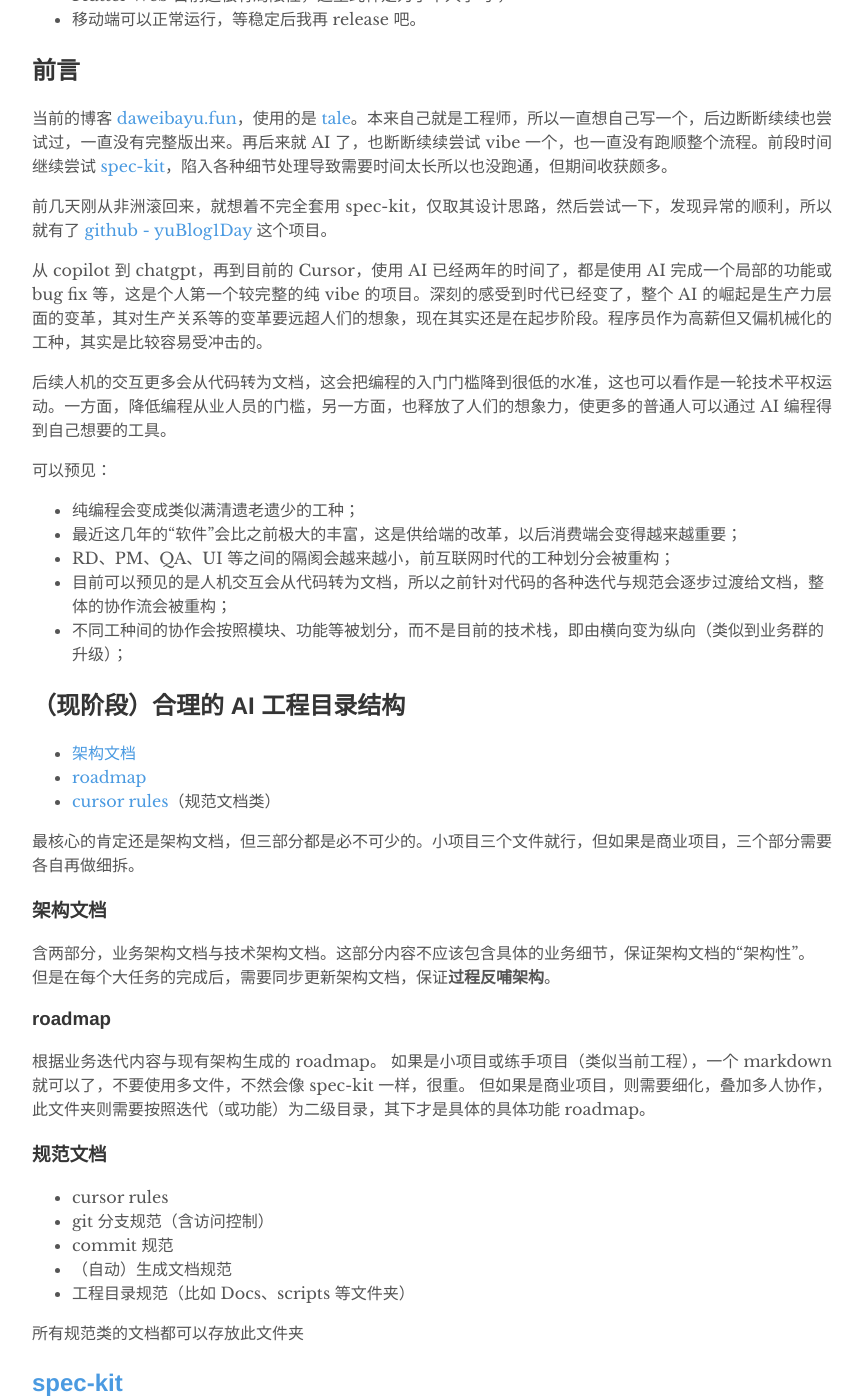
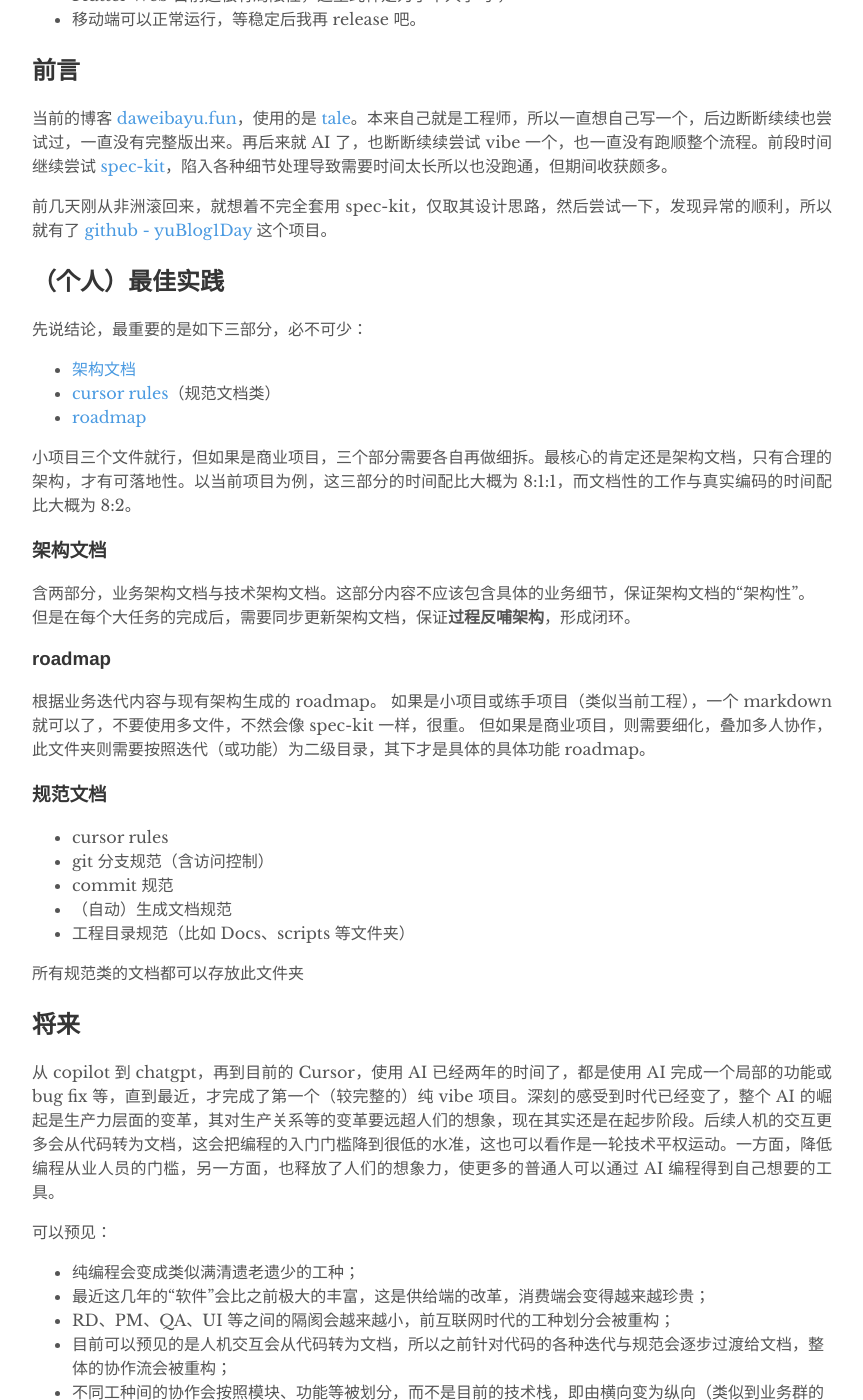
Before and after one commit to daweibayu/daweibayu.github.io, a Jekyll site: the page built from _posts/2026-01-28-yublog1day.md, in a window 1280 px wide and 1400 px high, scrolled down 400 px. Shown: the whole window, without its empty margins (208-1071 px from the left). Built offline with Jekyll 4.4.1, drawn with Linux system fonts in a browser that asks for light colours; part of the change alters nothing that is shown; some of the changed text lies outside the part shown.

Commit message:
update post

```diff
--- a/_posts/2026-01-28-yublog1day.md
+++ b/_posts/2026-01-28-yublog1day.md
@@ -22,36 +22,21 @@ excerpt_separator: <!--more-->
 前几天刚从非洲滚回来，就想着不完全套用 spec-kit，仅取其设计思路，然后尝试一下，发现异常的顺利，所以就有了 [github - yuBlog1Day](https://github.com/daweibayu/yuBlog1Day) 这个项目。
 
 
+## （个人）最佳实践
+
+先说结论，最重要的是如下三部分，必不可少：
+
+* [架构文档](https://github.com/daweibayu/yuBlog1Day/blob/main/.ai/structure.md)
+* [cursor rules](https://github.com/daweibayu/yuBlog1Day/blob/main/.ai/cursor-rules.md)（规范文档类）
+* [roadmap](https://github.com/daweibayu/yuBlog1Day/blob/main/.ai/roadmap.md)
 
 
-从 copilot 到 chatgpt，再到目前的 Cursor，使用 AI 已经两年的时间了，都是使用 AI 完成一个局部的功能或 bug fix 等，这是个人第一个较完整的纯 vibe 的项目。深刻的感受到时代已经变了，整个 AI 的崛起是生产力层面的变革，其对生产关系等的变革要远超人们的想象，现在其实还是在起步阶段。程序员作为高薪但又偏机械化的工种，其实是比较容易受冲击的。
-
-
-后续人机的交互更多会从代码转为文档，这会把编程的入门门槛降到很低的水准，这也可以看作是一轮技术平权运动。一方面，降低编程从业人员的门槛，另一方面，也释放了人们的想象力，使更多的普通人可以通过 AI 编程得到自己想要的工具。
-
-
-可以预见：
-
-* 纯编程会变成类似满清遗老遗少的工种；
-* 最近这几年的“软件”会比之前极大的丰富，这是供给端的改革，以后消费端会变得越来越重要；
-* RD、PM、QA、UI 等之间的隔阂会越来越小，前互联网时代的工种划分会被重构；
-* 目前可以预见的是人机交互会从代码转为文档，所以之前针对代码的各种迭代与规范会逐步过渡给文档，整体的协作流会被重构；
-* 不同工种间的协作会按照模块、功能等被划分，而不是目前的技术栈，即由横向变为纵向（类似到业务群的升级）；
-
-
-
-## （现阶段）合理的 AI 工程目录结构
-
-* [架构文档](https://github.com/daweibayu/yuBlog1Day/blob/main/.ai/structure.md)
-* [roadmap](https://github.com/daweibayu/yuBlog1Day/blob/main/.ai/roadmap.md)
-* [cursor rules](https://github.com/daweibayu/yuBlog1Day/blob/main/.ai/cursor-rules.md)（规范文档类）
-
-最核心的肯定还是架构文档，但三部分都是必不可少的。小项目三个文件就行，但如果是商业项目，三个部分需要各自再做细拆。
+小项目三个文件就行，但如果是商业项目，三个部分需要各自再做细拆。最核心的肯定还是架构文档，只有合理的架构，才有可落地性。以当前项目为例，这三部分的时间配比大概为 8:1:1，而文档性的工作与真实编码的时间配比大概为 8:2。
 
 ### 架构文档
 
 含两部分，业务架构文档与技术架构文档。这部分内容不应该包含具体的业务细节，保证架构文档的“架构性”。
-但是在每个大任务的完成后，需要同步更新架构文档，保证**过程反哺架构**。
+但是在每个大任务的完成后，需要同步更新架构文档，保证**过程反哺架构**，形成闭环。
 
 
 ### roadmap
@@ -71,10 +56,17 @@ excerpt_separator: <!--more-->
 所有规范类的文档都可以存放此文件夹
 
 
+## 将来
+
+从 copilot 到 chatgpt，再到目前的 Cursor，使用 AI 已经两年的时间了，都是使用 AI 完成一个局部的功能或 bug fix 等，直到最近，才完成了第一个（较完整的）纯 vibe 项目。深刻的感受到时代已经变了，整个 AI 的崛起是生产力层面的变革，其对生产关系等的变革要远超人们的想象，现在其实还是在起步阶段。后续人机的交互更多会从代码转为文档，这会把编程的入门门槛降到很低的水准，这也可以看作是一轮技术平权运动。一方面，降低编程从业人员的门槛，另一方面，也释放了人们的想象力，使更多的普通人可以通过 AI 编程得到自己想要的工具。
 
 
-## [spec-kit](https://github.com/github/spec-kit)
+可以预见：
 
+* 纯编程会变成类似满清遗老遗少的工种；
+* 最近这几年的“软件”会比之前极大的丰富，这是供给端的改革，消费端会变得越来越珍贵；
+* RD、PM、QA、UI 等之间的隔阂会越来越小，前互联网时代的工种划分会被重构；
+* 目前可以预见的是人机交互会从代码转为文档，所以之前针对代码的各种迭代与规范会逐步过渡给文档，整体的协作流会被重构；
+* 不同工种间的协作会按照模块、功能等被划分，而不是目前的技术栈，即由横向变为纵向（类似到业务群的升级）；
 
-其实有时候感觉这玩意跟法律体系挺像的，有宪法、法律（民法典等）、法规、条例、规章；
-spec-kit 大概分成三层，
+大的时代已经来临，只能迎面而上。
```
